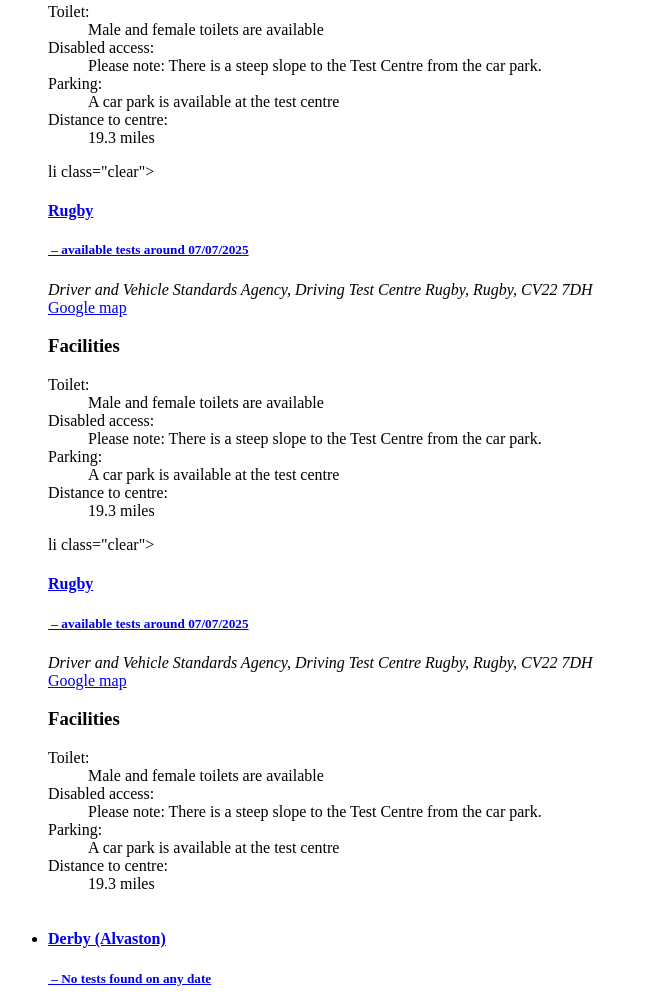
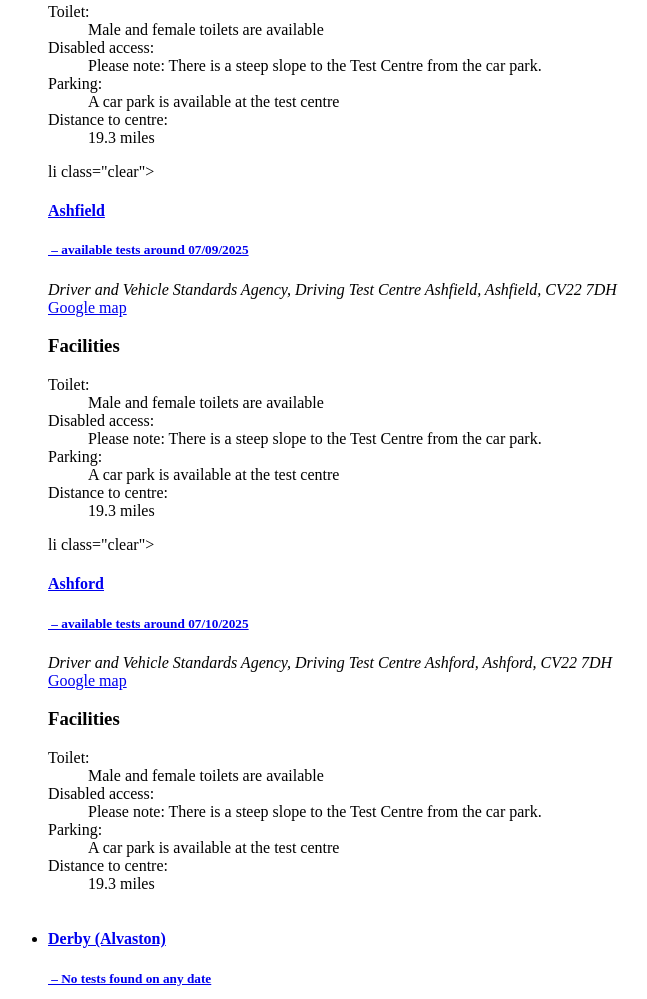
Before and after one commit to buildbro/buildbro.github.io, a plain HTML site: page dvsa-ext/testing/testpage.html in a window 1280 px wide. Shown: the part 1719-2718 px from the top of the page, without its empty margins (0-647 px from the left). Drawn offline with Linux system fonts and the light colour scheme.

Commit message:
Update testpage.html

```diff
--- a/dvsa-ext/testing/testpage.html
+++ b/dvsa-ext/testing/testpage.html
@@ -238,14 +238,14 @@
                 id="centre-name-34" class="test-centre-details-link">
                 <div class="test-centre-details">
                     <span class="underline">
-                        <h4>Rugby</h4>
-                        <h5>&nbsp;&ndash;&nbsp;available tests around 07/07/2025</h5>
+                        <h4>Ashfield</h4>
+                        <h5>&nbsp;&ndash;&nbsp;available tests around 07/09/2025</h5>
                     </span>
                 </div>
             </a>
 
             <div class="test-centre-content">
-                <address>Driver and Vehicle Standards Agency, Driving Test Centre Rugby, Rugby, CV22 7DH
+                <address>Driver and Vehicle Standards Agency, Driving Test Centre Ashfield, Ashfield, CV22 7DH
                 </address>
 
                 <span class="google-map-link"><a href="https://maps.google.com/?q=52.3714152,-1.2883337"
@@ -280,14 +280,14 @@
                 id="centre-name-34" class="test-centre-details-link">
                 <div class="test-centre-details">
                     <span class="underline">
-                        <h4>Rugby</h4>
-                        <h5>&nbsp;&ndash;&nbsp;available tests around 07/07/2025</h5>
+                        <h4>Ashford</h4>
+                        <h5>&nbsp;&ndash;&nbsp;available tests around 07/10/2025</h5>
                     </span>
                 </div>
             </a>
 
             <div class="test-centre-content">
-                <address>Driver and Vehicle Standards Agency, Driving Test Centre Rugby, Rugby, CV22 7DH
+                <address>Driver and Vehicle Standards Agency, Driving Test Centre Ashford, Ashford, CV22 7DH
                 </address>
 
                 <span class="google-map-link"><a href="https://maps.google.com/?q=52.3714152,-1.2883337"
```
